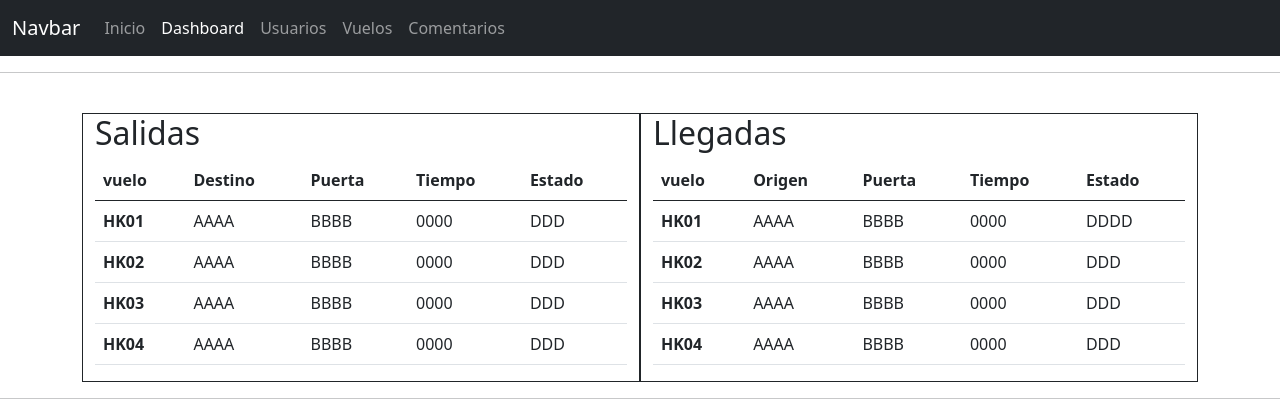
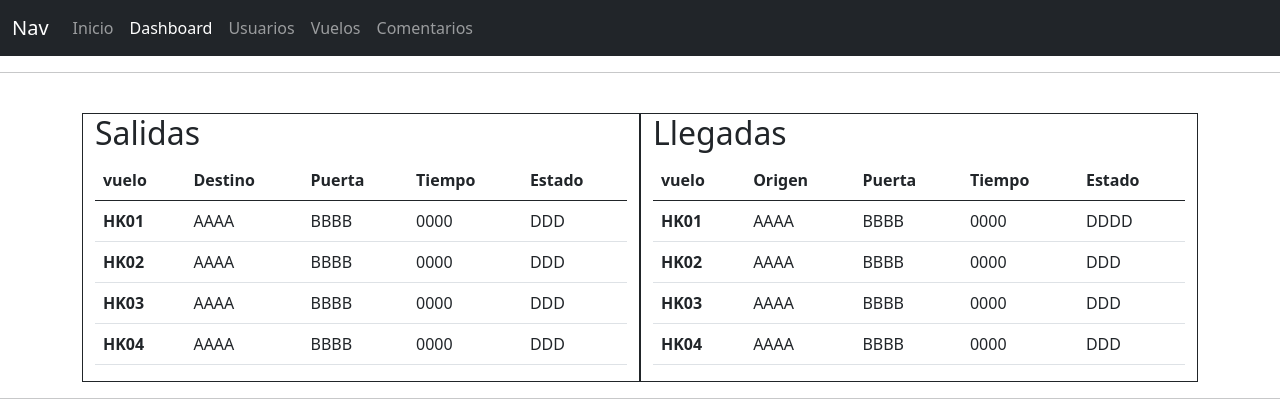
Before and after one commit to yerlisgonzalezg/proyecto_gestion_vuelos, a Flask app: template templates/dashboard.html in a window 1280 px wide. Shown: the top 411 px of the page. Run offline with Flask 2, Linux system fonts and the light colour scheme; the template is opened without the code that fills it, so the values that code supplies are empty.

Commit message:
Update dashboard.html

```diff
--- a/templates/dashboard.html
+++ b/templates/dashboard.html
@@ -13,14 +13,14 @@
         <div>
             <nav class="navbar navbar-expand-lg navbar-dark bg-dark">
                 <div class="container-fluid">
-                  <a class="navbar-brand" href="#">Navbar</a>
+                  <a class="navbar-brand" href="#">Nav</a>
                   <button class="navbar-toggler" type="button" data-bs-toggle="collapse" data-bs-target="#navbarNav" aria-controls="navbarNav" aria-expanded="false" aria-label="Toggle navigation">
                     <span class="navbar-toggler-icon"></span>
                   </button>
                   <div class="collapse navbar-collapse" id="navbarNav">
                     <ul class="navbar-nav">
                       <li class="nav-item">
-                        <a class="nav-link " aria-current="page" href="#">Inicio</a>
+                        <a class="nav-link " aria-current="page" href="../templates/index.html">Inicio</a>
                       </li>
                       <li class="nav-item">
                         <a class="nav-link active" href="#">Dashboard</a>
```
